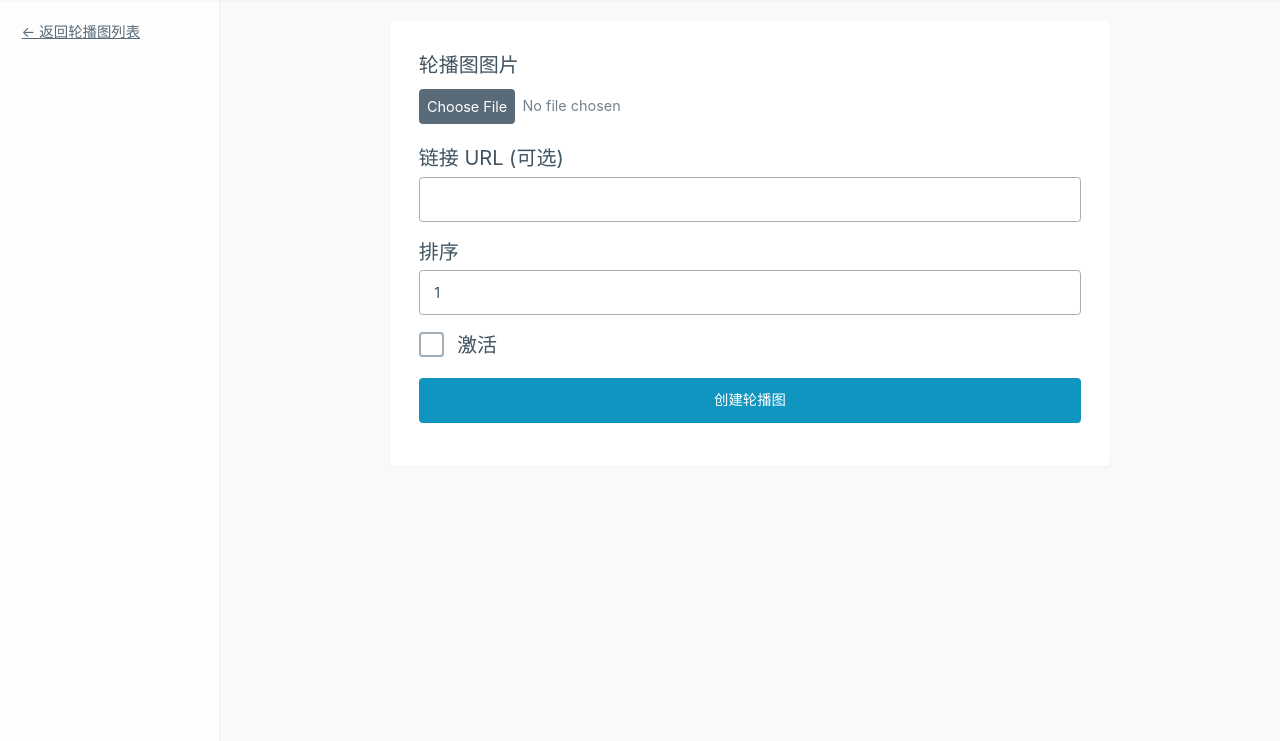
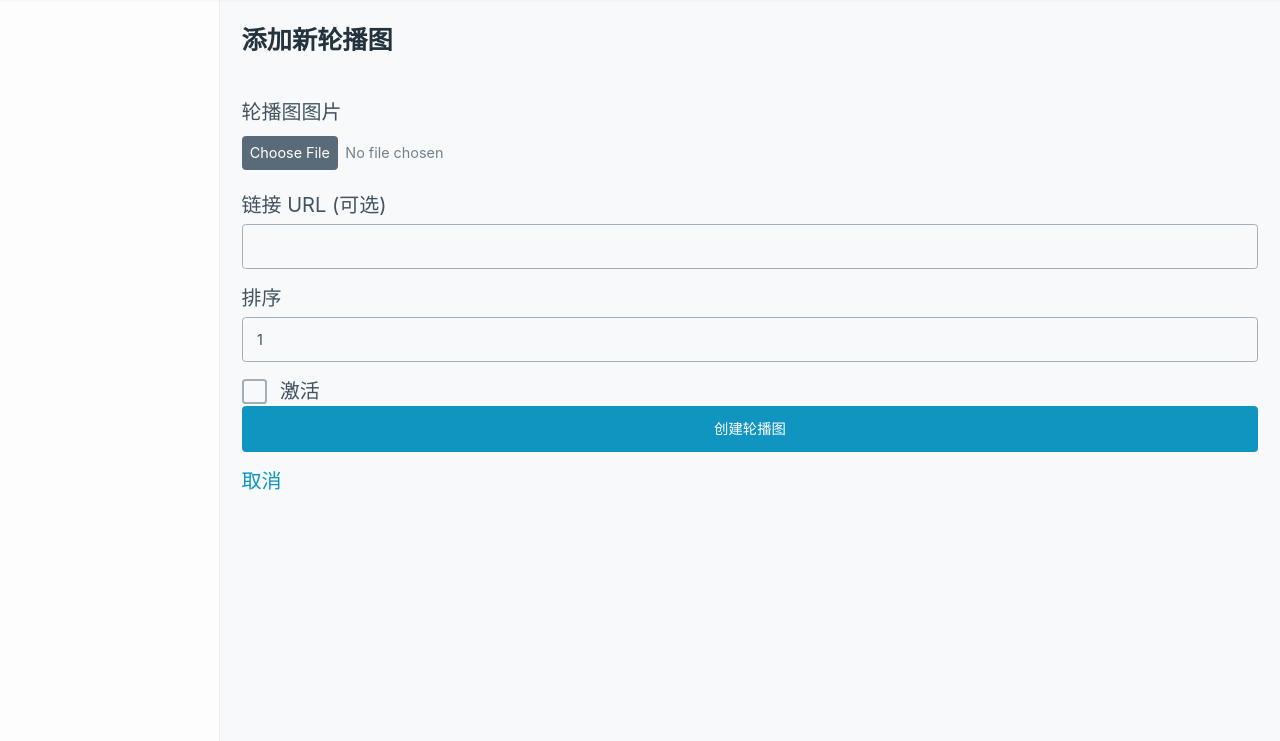
Before and after one commit to tzwf0819/wxstore-jinhengtai, a Python web app: template backend/templates/banner_form.html in a window 1280 px wide. Shown: the part 59-800 px from the top of the page. Run offline with Jinja, Linux system fonts and the light colour scheme; the template is opened without the code that fills it, so the values that code supplies are empty.

Commit message:
修复后端路径

```diff
--- a/backend/app/main.py
+++ b/backend/app/main.py
@@ -27,7 +27,7 @@ app.mount("/static", StaticFiles(directory=static_dir), name="static")
 
 # --- API Routes ---
 # All API routes are prefixed with /jinhengtai for proxy compatibility
-api_router = APIRouter(prefix="/jinhengtai/api/v1")
+api_router = APIRouter(prefix="/api/v1")
 api_router.include_router(products.router, prefix="/products", tags=["Products"])
 api_router.include_router(categories.router, prefix="/categories", tags=["Categories"])
 api_router.include_router(orders.router, prefix="/orders", tags=["Orders"])
--- a/backend/templates/banner_form.html
+++ b/backend/templates/banner_form.html
@@ -2,35 +2,41 @@
 
 {% block title %}{% if is_edit %}编辑轮播图{% else %}添加新轮播图{% endif %}{% endblock %}
 
-{% block sidebar %}
-    <a href="/admin/banners" class="secondary outline">← 返回轮播图列表</a>
-{% endblock %}
+{% block content %}
+<div class="container mt-4">
+    <h2>{% if is_edit %}编辑轮播图 #{{ banner.id }}{% else %}添加新轮播图{% endif %}</h2>
 
-{% block content %}
-<div class="form-container">
-    <form action="{% if is_edit %}/admin/banners/edit/{{ banner.id }}{% else %}/admin/banners/new{% endif %}" method="post" enctype="multipart/form-data" class="card">
+    <form action="{% if is_edit %}{{ url_for('update_banner_web', banner_id=banner.id) }}{% else %}{{ url_for('create_banner_web') }}{% endif %}" method="post" enctype="multipart/form-data">
 
-        <label for="image">轮播图图片</label>
-        <img id="image-preview"
-             src="{% if banner and banner.image_url %}{{ banner.image_url }}{% endif %}"
-             alt="Image Preview"
-             style="max-width: 200px; max-height: 100px; display: {% if banner and banner.image_url %}block{% else %}none{% endif %}; margin-bottom: 1rem; border-radius: var(--border-radius); object-fit: cover;">
-        <input type="file" id="image" name="image" accept="image/*" {% if not is_edit %}required{% endif %}>
+        <div class="mb-3">
+            <label for="image" class="form-label">轮播图图片</label>
+            <div>
+                <img id="image-preview"
+                     src="{% if banner and banner.image_url %}{{ url_for('static', path=banner.image_url.split('/', 2)[-1]) }}{% else %}#{% endif %}"
+                     alt="Image Preview"
+                     class="img-thumbnail mb-2"
+                     style="max-width: 300px; max-height: 150px; display: {% if banner and banner.image_url %}block{% else %}none{% endif %}; object-fit: cover;">
+            </div>
+            <input type="file" class="form-control" id="image" name="image" accept="image/*" {% if not is_edit %}required{% endif %}>
+        </div>
 
-        <label for="link_url">链接 URL (可选)</label>
-        <input type="text" id="link_url" name="link_url" value="{{ banner.link_url if banner else '' }}">
+        <div class="mb-3">
+            <label for="link_url" class="form-label">链接 URL (可选)</label>
+            <input type="url" class="form-control" id="link_url" name="link_url" value="{{ banner.link_url if banner else '' }}">
+        </div>
 
-        <label for="sort_order">排序</label>
-        <input type="number" id="sort_order" name="sort_order" value="{{ banner.sort_order if banner else 1 }}" required>
+        <div class="mb-3">
+            <label for="sort_order" class="form-label">排序</label>
+            <input type="number" class="form-control" id="sort_order" name="sort_order" value="{{ banner.sort_order if banner else 1 }}" required>
+        </div>
 
-        <fieldset>
-            <label for="is_active">
-                <input type="checkbox" id="is_active" name="is_active" value="true" {% if banner and banner.is_active %}checked{% endif %}>
-                激活
-            </label>
-        </fieldset>
+        <div class="form-check mb-3">
+            <input type="checkbox" class="form-check-input" id="is_active" name="is_active" value="true" {% if banner and banner.is_active %}checked{% endif %}>
+            <label class="form-check-label" for="is_active">激活</label>
+        </div>
 
-        <button type="submit" style="margin-top: 1rem;">{% if is_edit %}更新轮播图{% else %}创建轮播图{% endif %}</button>
+        <button type="submit" class="btn btn-primary">{% if is_edit %}更新轮播图{% else %}创建轮播图{% endif %}</button>
+        <a href="{{ url_for('list_banners_web') }}" class="btn btn-secondary">取消</a>
     </form>
 </div>
 
```
Also changed, not shown: backend/app/web/admin.py (+17 -12 lines), backend/templates/banner_list.html (+14 -8 lines), backend/static/uploads/db82201c-9e4f-43b5-9d19-cf437f288e20_微信图片_20240911083739.jpg (added).
